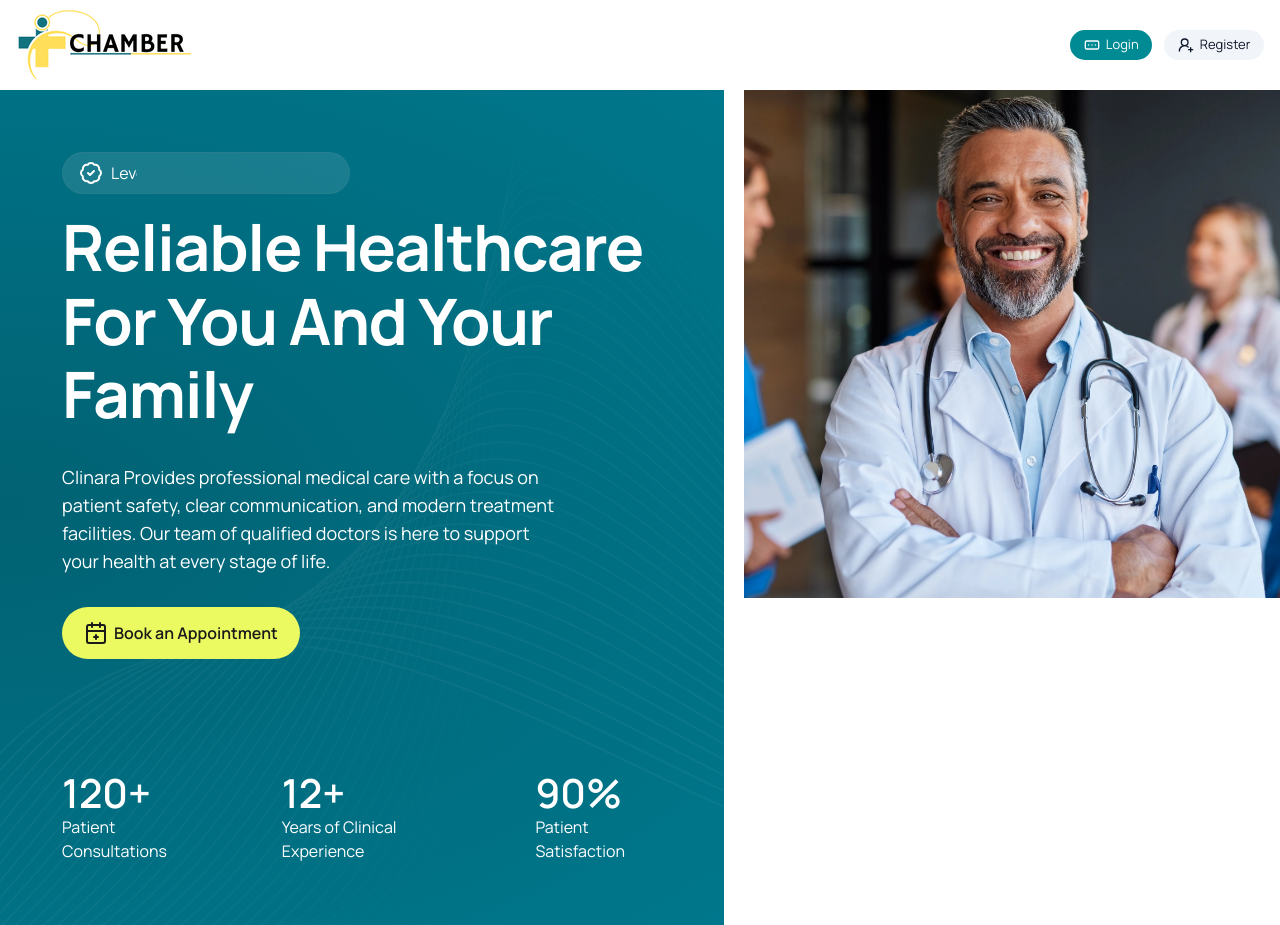
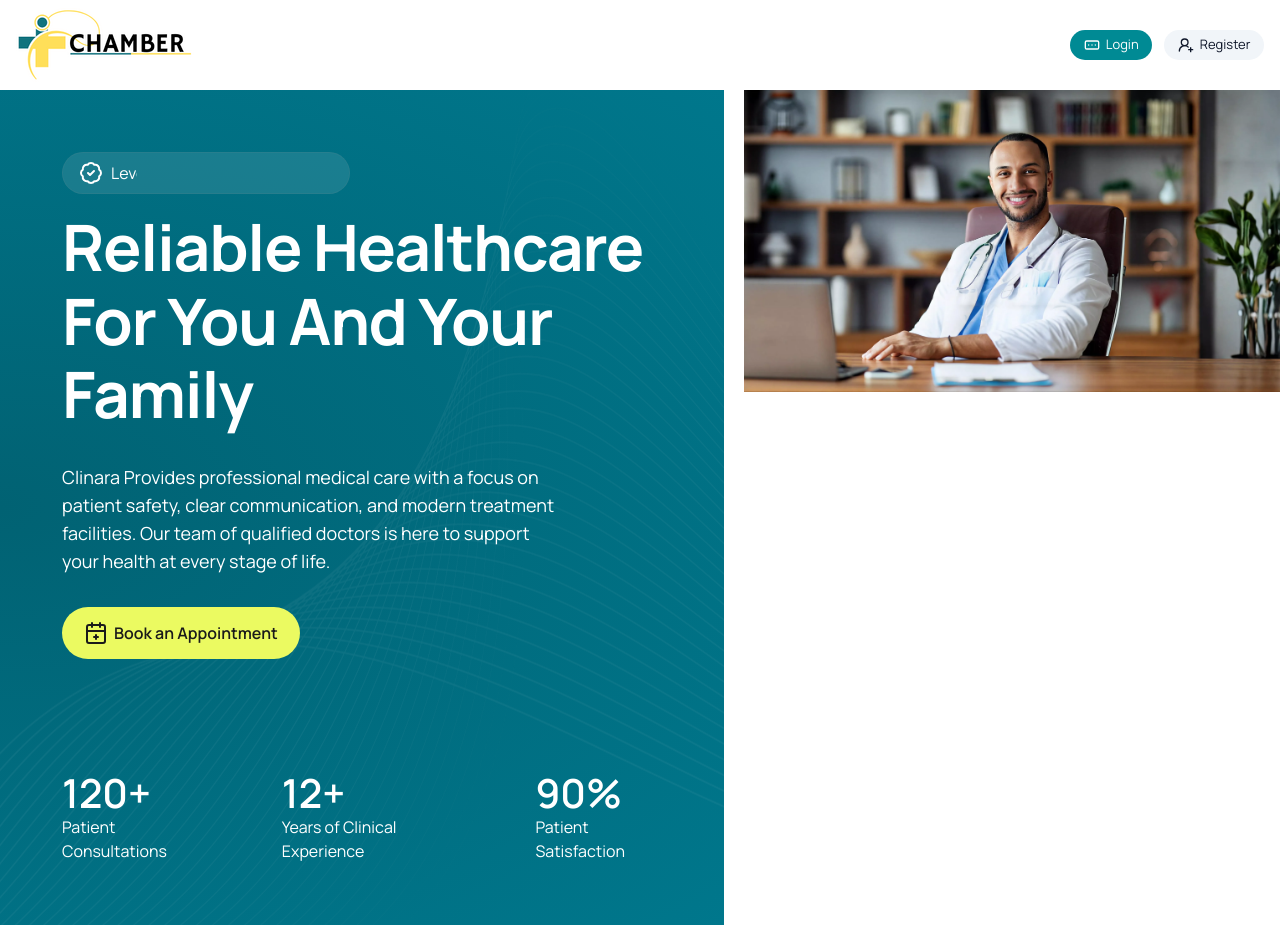
Before and after one commit to mehediemon007/doc-chamber, a Next.js app: page / in a window 1280 px wide. Built offline with nearby package versions, Linux system fonts and the light colour scheme.

Commit message:
image-change

```diff
--- a/app/_components/Hero.tsx
+++ b/app/_components/Hero.tsx
@@ -56,7 +56,7 @@ const Hero = ({ className} : HeroProps) => {
                     </div>
                 </div>
                 <div className="max-w-225">
-                    <Image src='/hero-image.webp' alt='Hero Image' width={960} height={910}/>
+                    <Image src={'/hero-banner.webp'} alt='Hero Image' width={960} height={910}/>
                 </div>
             </div>
         </section>
```
